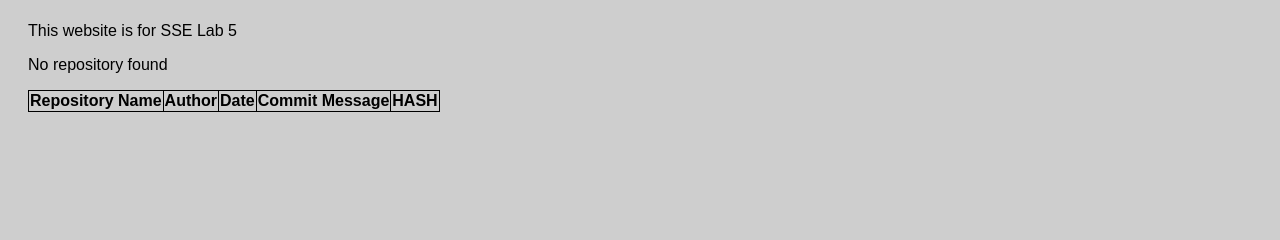
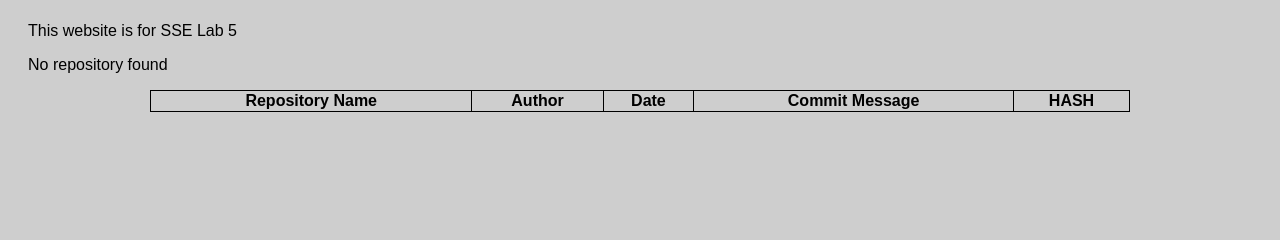
Before and after one commit to AndyXIP/SSE-lab2, a Flask app: template src/templates/githubrepos.html in a window 1280 px wide. Shown: the part 64-304 px from the top of the page. Run offline with Flask 3, Linux system fonts and the light colour scheme; the template is opened without the code that fills it, so the values that code supplies are empty.

Commit message:
Update githubrepos.html

```diff
--- a/src/templates/githubrepos.html
+++ b/src/templates/githubrepos.html
@@ -7,7 +7,7 @@
         <h1>Hello {{ name }}!</h1>
         <p>This website is for SSE Lab 5</p>
         <p>
-            <table>
+            <table class="centered-table">
               <tr>
                 <th>Repository Name</th>
                 <th>Author</th>
```
